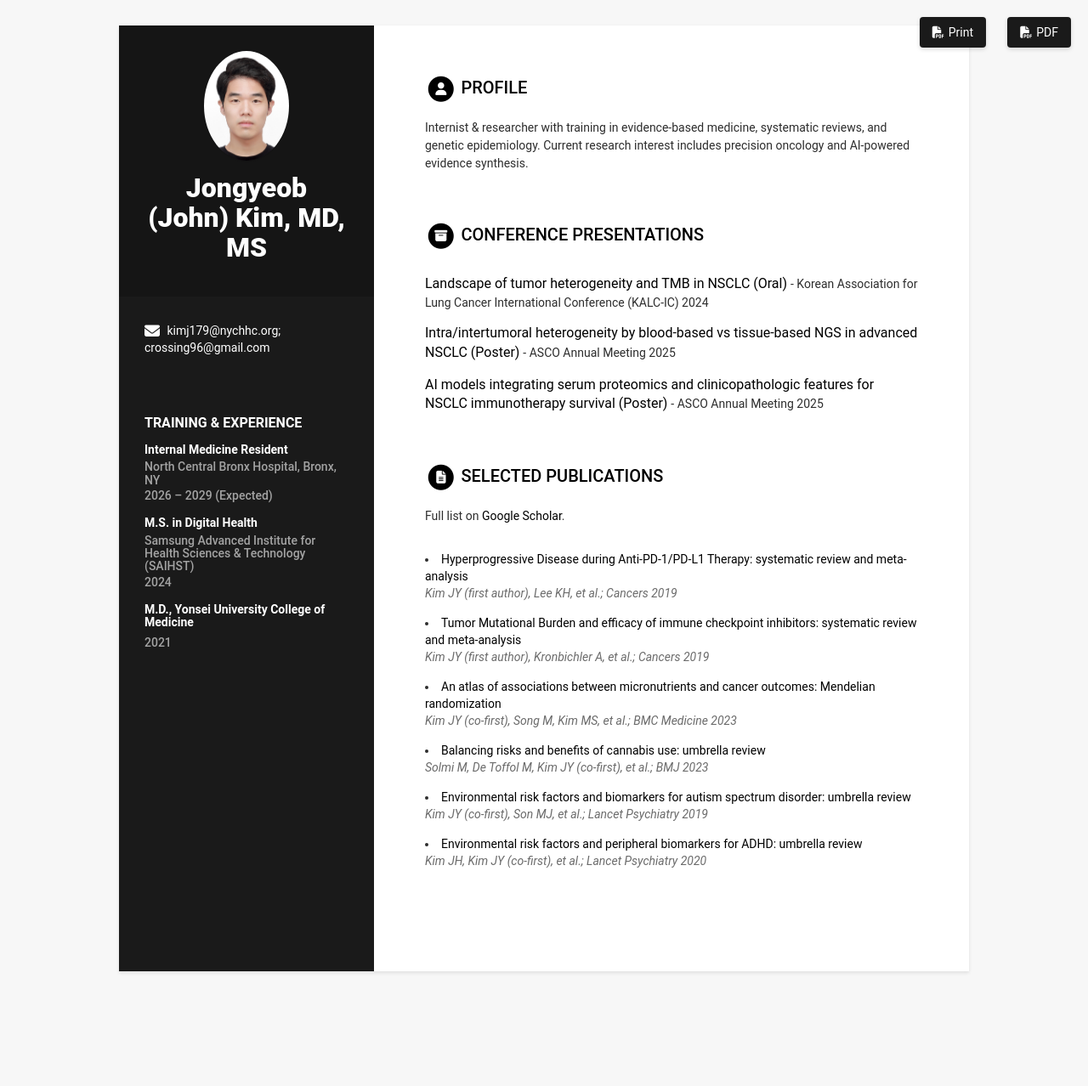
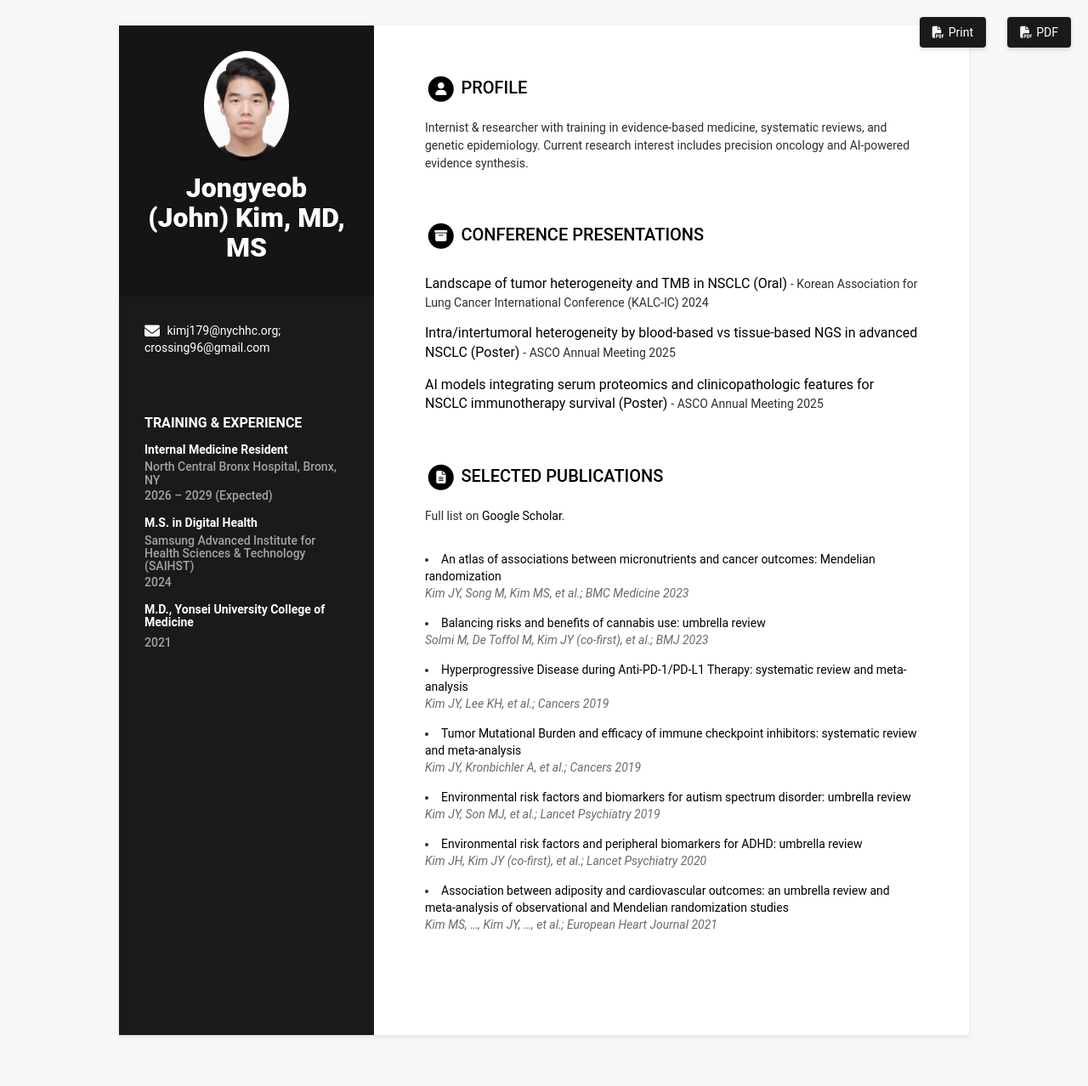
Before and after one commit to crossing96/cv, a Jekyll site: the page built from index.html, in a window 1280 px wide. Shown: the whole page at 85% size. Built offline with Jekyll 4.4.1, drawn with Linux system fonts in a browser that asks for light colours; before the commit the page ends 1203 px from its top, so only the background shows below that.

Commit message:
Remove favicon and update publications list
Co-authored-by: Cursor <cursoragent@cursor.com>

```diff
--- a/_data/data.yml
+++ b/_data/data.yml
@@ -63,26 +63,24 @@ publications:
   intro: |
     Full list on [Google Scholar](https://scholar.google.com/citations?user=7VjefOQAAAAJ&hl=en).
   papers:
-    - title: "Hyperprogressive Disease during Anti-PD-1/PD-L1 Therapy: systematic review and meta-analysis"
-      link: https://pubmed.ncbi.nlm.nih.gov/31683809/
-      authors: Kim JY (first author), Lee KH, et al.; Cancers 2019
-
-    - title: "Tumor Mutational Burden and efficacy of immune checkpoint inhibitors: systematic review and meta-analysis"
-      link: https://pubmed.ncbi.nlm.nih.gov/31731749/
-      authors: Kim JY (first author), Kronbichler A, et al.; Cancers 2019
-
     - title: "An atlas of associations between micronutrients and cancer outcomes: Mendelian randomization"
       link: https://pubmed.ncbi.nlm.nih.gov/37605270/
-      authors: Kim JY (co-first), Song M, Kim MS, et al.; BMC Medicine 2023
-
+      authors: Kim JY, Song M, Kim MS, et al.; BMC Medicine 2023
     - title: "Balancing risks and benefits of cannabis use: umbrella review"
       link: https://pubmed.ncbi.nlm.nih.gov/37648266/
       authors: Solmi M, De Toffol M, Kim JY (co-first), et al.; BMJ 2023
-
+    - title: "Hyperprogressive Disease during Anti-PD-1/PD-L1 Therapy: systematic review and meta-analysis"
+      link: https://pubmed.ncbi.nlm.nih.gov/31683809/
+      authors: Kim JY, Lee KH, et al.; Cancers 2019
+    - title: "Tumor Mutational Burden and efficacy of immune checkpoint inhibitors: systematic review and meta-analysis"
+      link: https://pubmed.ncbi.nlm.nih.gov/31731749/
+      authors: Kim JY, Kronbichler A, et al.; Cancers 2019
     - title: "Environmental risk factors and biomarkers for autism spectrum disorder: umbrella review"
       link: https://pubmed.ncbi.nlm.nih.gov/31230684/
-      authors: Kim JY (co-first), Son MJ, et al.; Lancet Psychiatry 2019
-
+      authors: Kim JY, Son MJ, et al.; Lancet Psychiatry 2019
     - title: "Environmental risk factors and peripheral biomarkers for ADHD: umbrella review"
       link: https://pubmed.ncbi.nlm.nih.gov/33069318/
       authors: Kim JH, Kim JY (co-first), et al.; Lancet Psychiatry 2020
+    - title: "Association between adiposity and cardiovascular outcomes: an umbrella review and meta-analysis of observational and Mendelian randomization studies"
+      link: https://pubmed.ncbi.nlm.nih.gov/34333589/
+      authors: Kim MS, …, Kim JY, …, et al.; European Heart Journal 2021
--- a/_includes/head.html
+++ b/_includes/head.html
@@ -10,9 +10,6 @@
   <meta name="viewport" content="width=device-width, initial-scale=1.0">
   <meta name="description" content="{{ site.description |default: "A beautiful
   Jekyll theme for creating resume" }}">
-
-  <!-- Favicon -->
-  <link rel="shortcut icon" href="{{ 'favicon.ico' | relative_url }}">
 
   <!-- Global CSS -->
   <link rel="stylesheet" href="{{ '/assets/plugins/bootstrap/css/bootstrap.css' | relative_url }}">
```
